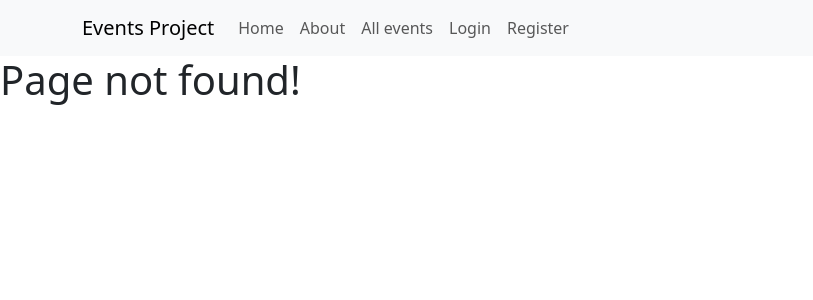
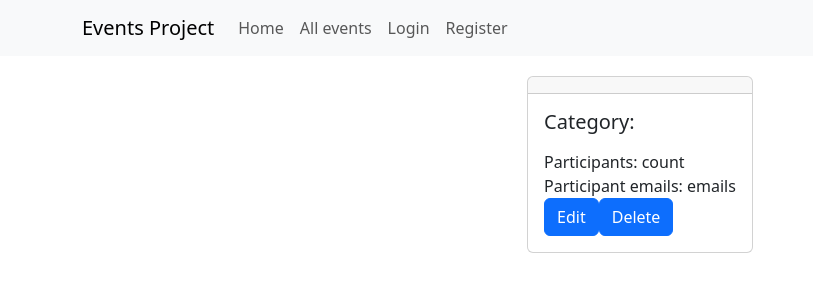
Before and after one commit to valeriapetkova/Events-ReactJS, a React (Vite) app in the folder client/: page /events/1 in a window 1280 px wide. Before the commit this address had no page. Shown: the top 300 px of the page, without its empty margins (0-813 px from the left). Built offline with nearby package versions, Linux system fonts and the light colour scheme; no server answers.

Commit message:
Add details and delete functionalities

```diff
--- a/client/src/App.jsx
+++ b/client/src/App.jsx
@@ -4,12 +4,12 @@ import { AuthProvider } from './contexts/authContext';
 
 import Header from './components/header/Header';
 import Home from './components/home/Home';
-import About from './components/about/About';
 import EventList from './components/event-list/EventList';
 import Register from './components/register/Register';
 import Login from './components/login/Login';
 import Logout from './components/logout/Logout';
 import EventCreate from './components/event-create/EventCreate';
+import EventDetails from './components/event-details/EventDetails';
 import NotFound from './components/not-found/NotFound';
 
 function App() {
@@ -21,8 +21,8 @@ function App() {
         <Routes>
           <Route path="/" element={<Home />} />
           <Route path="/events" element={<EventList />} />
-          <Route path="/about" element={<About />} />
           <Route path="/events/create" element={<EventCreate />} />
+          <Route path="/events/:eventId" element={<EventDetails />} />
           <Route path="/login" element={<Login />} />
           <Route path="/register" element={<Register />} />
           <Route path="/logout" element={<Logout />} />
--- a/client/src/components/about/About.jsx
+++ /dev/null
@@ -1,5 +0,0 @@
-export default function About() {
-    return (
-        <h2>About Page</h2>
-    );
-}
--- /dev/null
+++ b/client/src/components/event-details/EventDetails.jsx
@@ -0,0 +1,68 @@
+import Button from 'react-bootstrap/Button';
+import Card from 'react-bootstrap/Card';
+import { useContext, useEffect, useState } from 'react';
+import { Link } from 'react-router-dom';
+import { useNavigate, useParams } from 'react-router-dom';
+
+import * as eventService from '../../services/eventService';
+import AuthContext from '../../contexts/authContext';
+
+import styles from './EventDetails.module.css';
+
+export default function EventDetails() {
+    const navigate = useNavigate();
+    const [event, setEvent] = useState([]);
+    const { eventId } = useParams();
+    const { email, userId, isAuthenticated } = useContext(AuthContext);
+
+    useEffect(() => {
+        eventService.getOne(eventId)
+            .then(setEvent)
+            .catch(err => {
+                console.log(err);
+            });
+    }, [eventId]);
+
+    const deleteButtonClickHandler = async () => {
+        const confirmation = confirm(`Are you sure you want to delete ${event.title}`);
+
+        if(confirmation) {
+            try {
+                await eventService.remove(eventId);
+
+                navigate('/events');
+            } catch (error) {
+                console.log(error);
+            }
+        }
+    }
+
+    return (
+        <>
+            <div className={styles.container}>
+                <Card>
+                    <Card.Header as="h5">{event.title}</Card.Header>
+                    <Card.Body>
+                        <Card.Title>Category: {event.category}</Card.Title>
+                        <Card.Text>{event.eventDate}</Card.Text>
+                        <Card.Text>{event.eventTime}</Card.Text>
+                        <Card.Text>{event.description}</Card.Text>
+                        <div id="participants">Participants: <span id="participants-count">count</span></div>
+
+
+                        {userId === event._ownerId && (
+                            <>
+                            <div id="participants">Participant emails: <span id="participants-emails">emails</span></div>
+                            <div className="buttons">
+                                <Button as={Link} to={`/events/${eventId}/edit`} variant="primary">Edit</Button>
+                                <Button variant="primary" onClick={deleteButtonClickHandler}>Delete</Button>
+                            </div>
+                            </>
+                        )}
+
+                    </Card.Body>
+                </Card>
+            </div>
+        </>
+    );
+}
--- /dev/null
+++ b/client/src/components/event-details/EventDetails.module.css
@@ -0,0 +1,6 @@
+.container {
+    display: flex;
+    justify-content: space-around;
+    flex-wrap: wrap;
+    margin: 20px;
+}
--- a/client/src/components/header/Header.jsx
+++ b/client/src/components/header/Header.jsx
@@ -17,7 +17,6 @@ export default function Header() {
         <Navbar.Collapse id="basic-navbar-nav">
           <Nav className="me-auto">
             <Nav.Link as={Link} to="/">Home</Nav.Link>
-            <Nav.Link as={Link} to="/about">About</Nav.Link>
             <Nav.Link as={Link} to="/events">All events</Nav.Link>
             {isAuthenticated ? (
               <>
```
